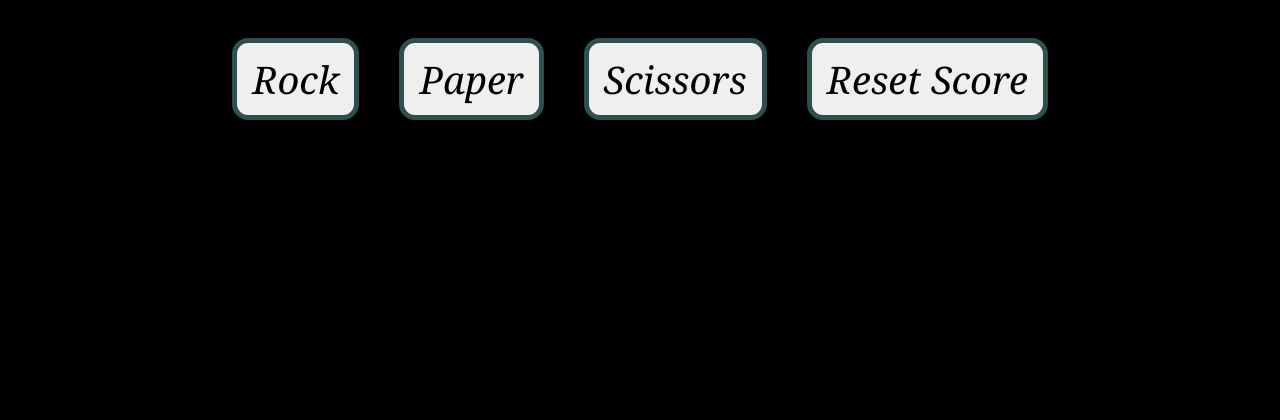
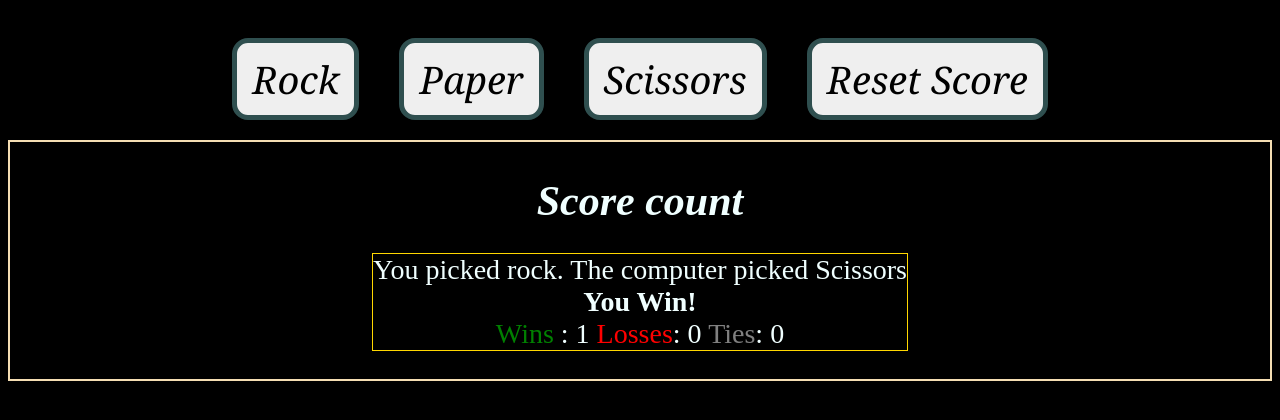
Before and after one commit to Ninja-Jutsu/rock-paper-scissors, a plain HTML site: page index.html in a window 1280 px wide. Both pictures are taken after a click on the button "Rock". Shown: the part 230-650 px from the top of the page. Drawn offline with Linux system fonts and the light colour scheme.

Commit message:
Add para showing results instead of popup. Used document.querySelector.innerHTML to select a <p>

```diff
--- a/css/style.css
+++ b/css/style.css
@@ -1,7 +1,22 @@
+* {
+    box-sizing: border-box;
+}
 body{
 background-color: black;
+color: aliceblue;
 }
 
+.results{
+    color: azure;
+    text-align: center;
+    font-size: 28px;
+    border: 2px solid wheat;
+}
+
+.results p {
+    border: 1px solid gold;
+    display: inline-block;
+}
 
 
 button {
@@ -22,7 +37,7 @@ button:hover {
     font-weight: bolder;
 }
 
-div {
+.button-display {
     display: flex;
     justify-content: center;
 }
@@ -33,3 +48,8 @@ h1 {
     margin-top: 15%;
     text-decoration: underline;
 }
+
+h2 {
+    margin-bottom: 0px;
+    padding-bottom: 0px;
+}
--- a/index.html
+++ b/index.html
@@ -8,7 +8,7 @@
 </head>
 <body>
   <h1>Your simple Rock Paper Scissors</h1>
-  <div>
+  <div class="button-display">
 <button onclick="
 // Computer pick a random number between 0 and 1.
 computerMove();
@@ -41,5 +41,11 @@ localStorage.removeItem('score');
 >Reset Score</button>
 </div>
 
+
+<div class="results">
+  <h2><em>Score count</em></h2>
+  <p></p>
+</div>
+
 </body>
 </html>
--- a/js/myScript.js
+++ b/js/myScript.js
@@ -15,7 +15,8 @@ function computerMove(){
 }
 let result='';
 
-// For reset button to delete saved results successfully
+// Get the score out of the local storage using "getItem" object
+// Turn score string into a variable using JSON.parse.
 const scoreCount = JSON.parse(localStorage.getItem('score')) ||
 {
   wins: 0,
@@ -36,7 +37,6 @@ function pickComparison(playerMove){
     else if (computerPick === 'Paper'){
       result = 'You Lose!'
     }
-
     // Paper comparison
 } else if (playerMove === 'paper'){
     if (computerPick === 'Rock'){
@@ -72,9 +72,13 @@ function pickComparison(playerMove){
  else if (result === 'You Tie!'){
   scoreCount.ties += 1
  }
-// Save the score as a string inside LocalStorage
+// Save the score as a string inside LocalStorage.
+// Turn score string into a variable using JSON.stringify.
  localStorage.setItem('score', JSON.stringify(scoreCount))
 
-alert(`You picked ${playerMove}. The computer picked ${computerPick} . ${result}
-Wins : ${scoreCount.wins} Losses: ${scoreCount.losses} Ties: ${scoreCount.ties}`)
+
+// The text to display in the popup
+document.querySelector("p").innerHTML = (`You picked ${playerMove}.
+The computer picked ${computerPick} <br><b>${result}</b><br>
+<span style="color:green">Wins</span> : ${scoreCount.wins}  <span style="color:red">Losses</span>: ${scoreCount.losses}   <span style="color:grey">Ties</span>: ${scoreCount.ties}`)
 }
```
